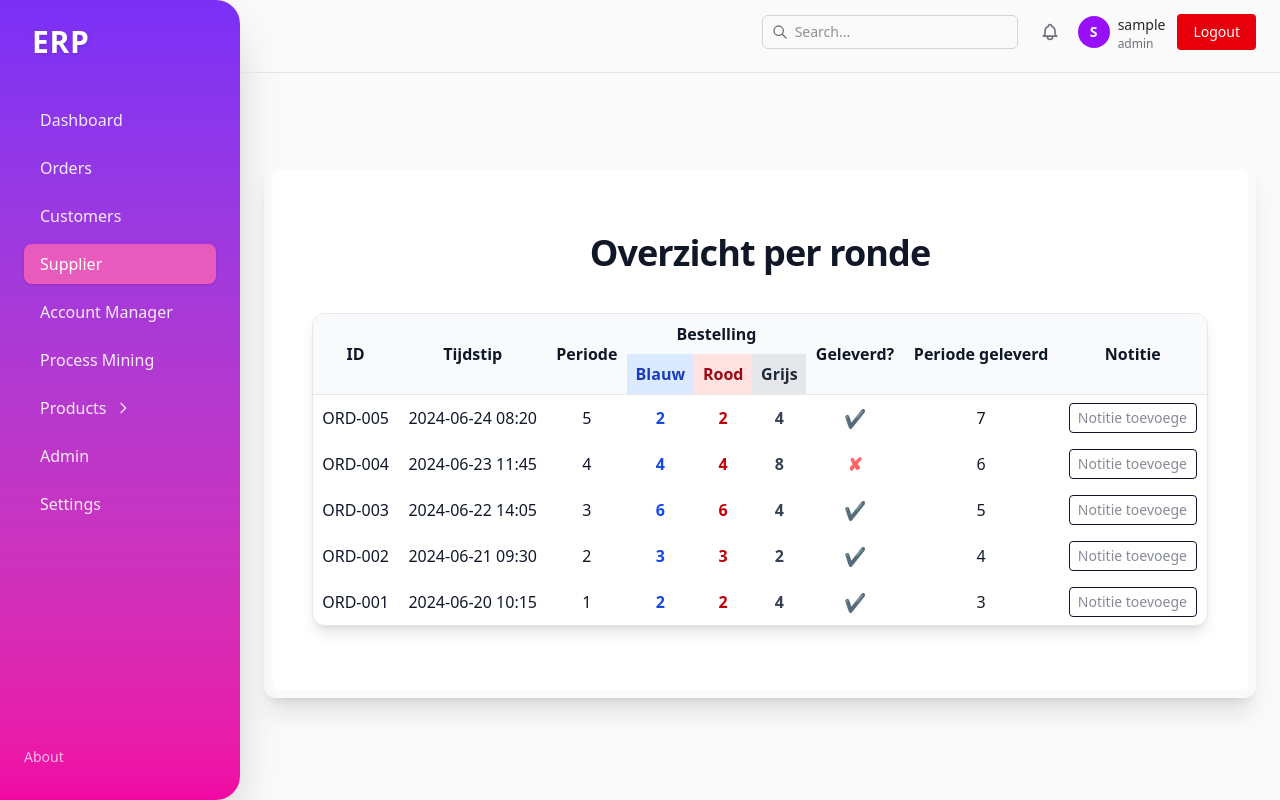
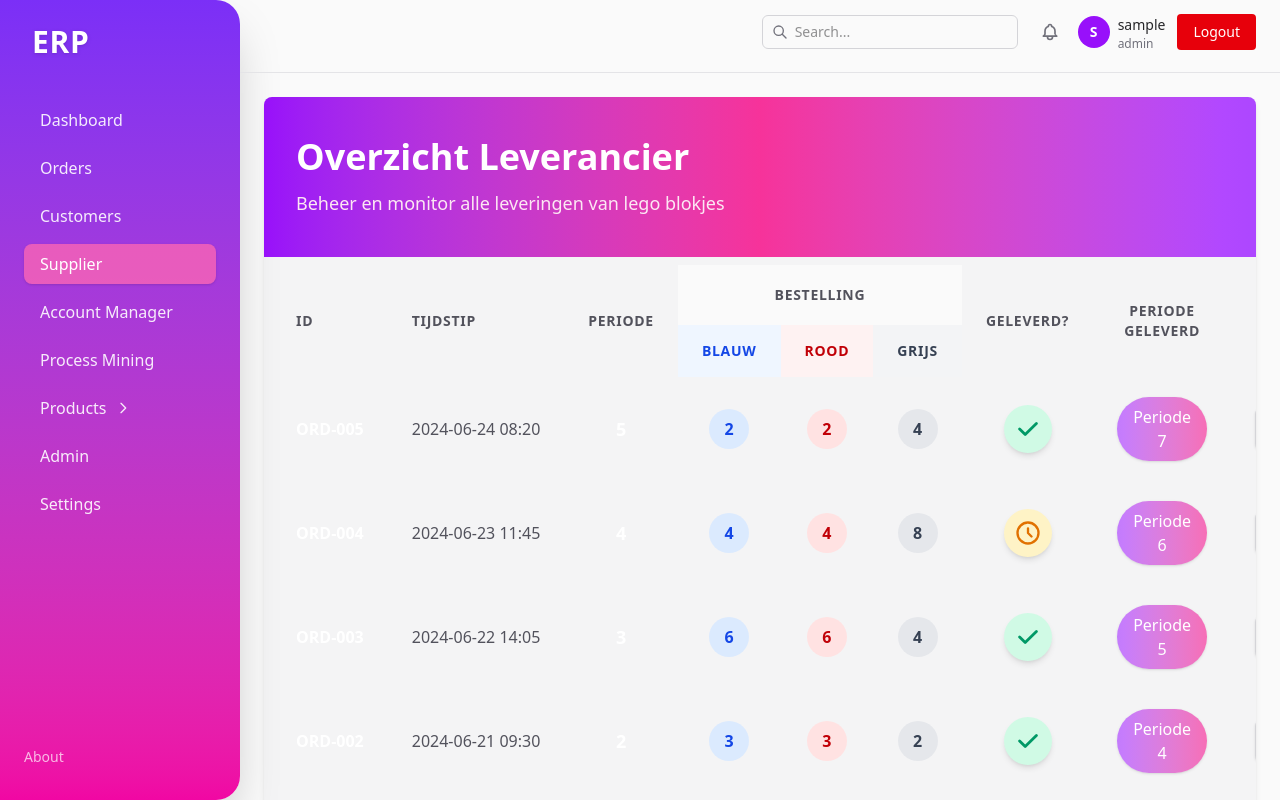
Before and after one commit to zuyd-projects/Casusgroep-1, a Next.js app in the folder frontend/: page /dashboard/supplier in a window 1280 px wide. Built offline with nearby package versions, Linux system fonts and the light colour scheme; sample sign-in values are in the browser's storage.

Commit message:
feat(Supplier): Updated styles

```diff
--- a/frontend/src/app/dashboard/supplier/page.js
+++ b/frontend/src/app/dashboard/supplier/page.js
@@ -1,7 +1,6 @@
 "use client";
 
 import { useState } from "react";
-import "../../../styles/globals.css";
 
 const legoColors = ["Blauw", "Rood", "Grijs"];
 
@@ -54,14 +53,18 @@ export default function SupplierPage() {
     },
   ]);
 
+  // Toggle geleverdVinkje
   const handleToggleGeleverd = (id) => {
     setOrderRounds((prev) =>
       prev.map((order) =>
-        order.id === id ? { ...order, geleverdVinkje: !order.geleverdVinkje } : order
+        order.id === id
+          ? { ...order, geleverdVinkje: !order.geleverdVinkje }
+          : order
       )
     );
   };
 
+  // Update note
   const handleNoteChange = (id, value) => {
     setOrderRounds((prev) =>
       prev.map((order) => (order.id === id ? { ...order, note: value } : order))
@@ -69,36 +72,52 @@ export default function SupplierPage() {
   };
 
   return (
-    <div className="flex justify-center mt-8">
-      <div className="w-full max-w-7xl">
-        <div className="border-4 border-transparent rounded-xl bg-gradient-to-r from-brandPurple to-brandPink p-[4px] max-w-7xl mx-auto mt-8 shadow-xl">
-          <div className="bg-white dark:bg-gray-800 rounded-lg py-16 px-10">
-            <h1 className="text-4xl font-extrabold mb-10 tracking-tight text-center text-gray-900 dark:text-white">
-              Overzicht per ronde
-            </h1>
-            <div className="overflow-x-auto rounded-xl shadow-lg bg-white dark:bg-gray-800 border border-gray-200 dark:border-gray-700">
-              <table className="min-w-full divide-y divide-gray-200 dark:divide-gray-700 text-center bg-transparent">
-                <thead className="bg-gray-50 dark:bg-gray-700">
-                  <tr>
-                    <th rowSpan={2} className="px-2 py-2">ID</th>
-                    <th rowSpan={2} className="px-2 py-2">Tijdstip</th>
-                    <th rowSpan={2} className="px-2 py-2">Periode</th>
-                    <th colSpan={3} className="px-2 py-2">Bestelling</th>
-                    <th rowSpan={2} className="px-2 py-2">Geleverd?</th>
-                    <th rowSpan={2} className="px-2 py-2">Periode geleverd</th>
-                    <th rowSpan={2} className="px-2 py-2">Notitie</th>
+    <div className="min-h-screen bg-zinc-50 dark:bg-zinc-950">
+      <div className="max-w-[2000px] mx-auto">
+        <div className="bg-zinc-100 dark:bg-zinc-900 shadow-md overflow-hidden border-0 rounded-lg">
+          <div className="bg-gradient-to-r from-purple-600 via-pink-500 to-purple-500 py-10 px-8 relative">
+            <div className="absolute inset-0 bg-grid-white/[0.05] bg-[size:20px_20px]"></div>
+            <h1 className="text-4xl font-bold text-white relative z-10">Overzicht Leverancier</h1>
+            <p className="text-pink-100 mt-3 text-lg relative z-10">Beheer en monitor alle leveringen van lego blokjes</p>
+          </div>
+
+          <div className="overflow-x-auto p-2">
+            <table className="w-full border-separate border-spacing-0">
+              <thead>
+                <tr className="border-b-2 border-zinc-200 dark:border-zinc-800">
+                  <th rowSpan={2} className="px-6 py-5 text-left text-sm font-semibold text-zinc-600 dark:text-zinc-400 uppercase tracking-wider">
+                    ID
+                  </th>
+                  <th rowSpan={2} className="px-6 py-5 text-left text-sm font-semibold text-zinc-600 dark:text-zinc-400 uppercase tracking-wider">
+                    Tijdstip
+                  </th>
+                  <th rowSpan={2} className="px-6 py-5 text-center text-sm font-semibold text-zinc-600 dark:text-zinc-400 uppercase tracking-wider">
+                    Periode
+                  </th>
+                  <th colSpan={3} className="px-6 py-5 text-center text-sm font-semibold text-zinc-600 dark:text-zinc-400 uppercase tracking-wider bg-zinc-50 dark:bg-zinc-900/50">
+                    Bestelling
+                  </th>
+                  <th rowSpan={2} className="px-6 py-5 text-center text-sm font-semibold text-zinc-600 dark:text-zinc-400 uppercase tracking-wider">
+                    Geleverd?
+                  </th>
+                  <th rowSpan={2} className="px-6 py-5 text-center text-sm font-semibold text-zinc-600 dark:text-zinc-400 uppercase tracking-wider">
+                    Periode geleverd
+                  </th>
+                  <th rowSpan={2} className="px-6 py-5 text-left text-sm font-semibold text-zinc-600 dark:text-zinc-400 uppercase tracking-wider">
+                    Notitie
+                  </th>
                 </tr>
                 <tr>
                   {legoColors.map((color) => (
                     <th
                       key={color}
-                        className={`px-2 py-2 ${
+                      className={`px-6 py-4 text-center text-sm font-semibold uppercase tracking-wider ${
                         color === "Blauw"
-                            ? "bg-blue-100 text-blue-800"
+                          ? "bg-blue-50 dark:bg-blue-900/30 text-blue-700 dark:text-blue-300"
                           : color === "Rood"
-                            ? "bg-red-100 text-red-800"
+                          ? "bg-red-50 dark:bg-red-900/30 text-red-700 dark:text-red-300"
                           : color === "Grijs"
-                            ? "bg-gray-200 text-gray-800"
+                          ? "bg-gray-100 dark:bg-gray-800/50 text-gray-700 dark:text-gray-300"
                           : ""
                       }`}
                     >
@@ -107,67 +126,92 @@ export default function SupplierPage() {
                   ))}
                 </tr>
               </thead>
-                <tbody>
+              <tbody className="divide-y divide-zinc-200 dark:divide-zinc-800">
                 {orderRounds.length === 0 ? (
                   <tr>
-                      <td colSpan={9} className="py-4 text-gray-500">
-                        Nog geen bestellingen
+                    <td colSpan={9} className="py-12 text-center text-zinc-500 dark:text-zinc-400">
+                      <div className="flex flex-col items-center justify-center">
+                        <svg xmlns="http://www.w3.org/2000/svg" className="h-16 w-16 text-zinc-300 dark:text-zinc-600" fill="none" viewBox="0 0 24 24" stroke="currentColor">
+                          <path strokeLinecap="round" strokeLinejoin="round" strokeWidth={1} d="M20 13V6a2 2 0 00-2-2H6a2 2 0 00-2 2v7m16 0v5a2 2 0 01-2 2H6a2 2 0 01-2-2v-5m16 0h-2.586a1 1 0 00-.707.293l-2.414 2.414a1 1 0 01-.707.293h-3.172a1 1 0 01-.707-.293l-2.414-2.414A1 1 0 006.586 13H4" />
+                        </svg>
+                        <p className="mt-3 text-lg">Nog geen bestellingen</p>
+                      </div>
                     </td>
                   </tr>
                 ) : (
                   [...orderRounds].reverse().map((r, idx) => (
                     <tr
                       key={r.id}
-                        className={
-                          idx % 2 === 0
-                            ? "bg-white/5 hover:bg-white/10"
-                            : "hover:bg-white/10"
-                        }
+                      className="hover:bg-zinc-100 dark:hover:bg-zinc-800/50 transition-colors duration-150"
                     >
-                        <td className="px-2 py-2">{r.id}</td>
-                        <td className="px-2 py-2">{r.timestamp || "-"}</td>
-                        <td className="px-2 py-2">{r.round}</td>
+                      <td className="px-6 py-5 whitespace-nowrap text-base font-bold text-white">{r.id}</td>
+                      <td className="px-6 py-5 whitespace-nowrap text-base text-zinc-600 dark:text-zinc-400">{r.timestamp || "-"}</td>
+                      <td className="px-6 py-5 text-center">
+                        <span className="inline-flex items-center justify-center h-10 w-10 rounded-full font-bold text-lg text-white">{r.round}</span>
+                      </td>
                       {legoColors.map((color) => (
-                          <td key={color} className="px-2 py-2 font-semibold">
+                        <td key={color} className="px-6 py-5 text-center">
                           <span
-                              className={
+                            className={`inline-flex items-center justify-center h-10 w-10 rounded-full font-semibold text-base ${
                               color === "Blauw"
-                                  ? "text-blue-700"
+                                ? "bg-blue-100 dark:bg-blue-900/50 text-blue-700 dark:text-blue-300"
                                 : color === "Rood"
-                                  ? "text-red-700"
+                                ? "bg-red-100 dark:bg-red-900/50 text-red-700 dark:text-red-300"
                                 : color === "Grijs"
-                                  ? "text-gray-700"
+                                ? "bg-gray-200 dark:bg-gray-700 text-gray-700 dark:text-gray-300"
                                 : ""
-                              }
+                            }`}
                           >
                             {r.bestelling[color]}
                           </span>
                         </td>
                       ))}
-                        <td className="px-2 py-2">
+                      <td className="px-6 py-5 text-center">
                         <button
                           onClick={() => handleToggleGeleverd(r.id)}
-                            className="focus:outline-none"
-                            title="Toggle geleverd"
+                          className="focus:outline-none transition-transform hover:scale-110 duration-150"
+                          title={r.geleverdVinkje ? "Levering ontvangen" : "Nog niet geleverd"}
                         >
                           {r.geleverdVinkje ? (
-                              <span className="inline-block text-green-400 font-bold text-lg">✔</span>
+                            <span className="inline-flex items-center justify-center h-12 w-12 rounded-full bg-emerald-100 text-emerald-600 shadow-md">
+                              <svg xmlns="http://www.w3.org/2000/svg" className="h-7 w-7" viewBox="0 0 20 20" fill="currentColor">
+                                <path fillRule="evenodd" d="M16.707 5.293a1 1 0 010 1.414l-8 8a1 1 0 01-1.414 0l-4-4a1 1 0 011.414-1.414L8 12.586l7.293-7.293a1 1 0 011.414 0z" clipRule="evenodd" />
+                              </svg>
+                            </span>
                           ) : (
-                              <span className="inline-block text-red-400 font-bold text-lg">✘</span>
+                            <span className="inline-flex items-center justify-center h-12 w-12 rounded-full bg-amber-100 text-amber-600 shadow-md">
+                              <svg xmlns="http://www.w3.org/2000/svg" className="h-7 w-7" fill="none" viewBox="0 0 24 24" stroke="currentColor">
+                                <path strokeLinecap="round" strokeLinejoin="round" strokeWidth={2} d="M12 8v4l3 3m6-3a9 9 0 11-18 0 9 9 0 0118 0z" />
+                              </svg>
+                            </span>
                           )}
                         </button>
                       </td>
-                        <td className="px-2 py-2">
-                          {r.geleverdInPeriode ? r.geleverdInPeriode : "-"}
+                      <td className="px-6 py-5 text-center text-base">
+                        <span className="inline-flex items-center px-4 py-2 rounded-full text-base font-medium bg-gradient-to-r from-purple-500/70 to-pink-500/70 dark:from-purple-600/60 dark:to-pink-600/60 text-white shadow-sm backdrop-blur-sm">
+                          Periode {r.geleverdInPeriode ? r.geleverdInPeriode : "-"}
+                        </span>
                       </td>
-                        <td className="px-2 py-2">
-                          <input
-                            type="text"
-                            value={r.note || ""}
-                            onChange={(e) => handleNoteChange(r.id, e.target.value)}
-                            placeholder="Notitie toevoegen"
-                            className="border rounded px-2 py-1 text-sm w-32"
-                          />
+                      <td className="px-6 py-5 text-base">
+                        <button
+                          className="inline-flex items-center px-4 py-2.5 border border-zinc-300 dark:border-zinc-700 shadow-sm text-base leading-5 font-medium rounded-md text-zinc-700 dark:text-zinc-300 bg-white dark:bg-zinc-800 hover:bg-zinc-50 dark:hover:bg-zinc-700 focus:outline-none focus:ring-2 focus:ring-offset-2 focus:ring-purple-500 transition-all duration-150"
+                          onClick={() => {
+                            const newNote = window.prompt("Voeg notitie toe", r.note || "");
+                            if (newNote !== null) {
+                              handleNoteChange(r.id, newNote);
+                            }
+                          }}
+                        >
+                          <svg xmlns="http://www.w3.org/2000/svg" className="h-5 w-5 mr-1.5" fill="none" viewBox="0 0 24 24" stroke="currentColor">
+                            <path strokeLinecap="round" strokeLinejoin="round" strokeWidth={2} d="M15.232 5.232l3.536 3.536m-2.036-5.036a2.5 2.5 0 113.536 3.536L6.5 21.036H3v-3.572L16.732 3.732z" />
+                          </svg>
+                          {r.note ? "Bewerken" : "Notitie"}
+                        </button>
+                        {r.note && (
+                          <div className="mt-2 text-sm text-zinc-500 dark:text-zinc-400 max-w-xs truncate" title={r.note}>
+                            {r.note}
+                          </div>
+                        )}
                       </td>
                     </tr>
                   ))
@@ -178,6 +222,5 @@ export default function SupplierPage() {
         </div>
       </div>
     </div>
-    </div>
   );
 }
```
Lines whose indentation alone changed are shown as unchanged.
